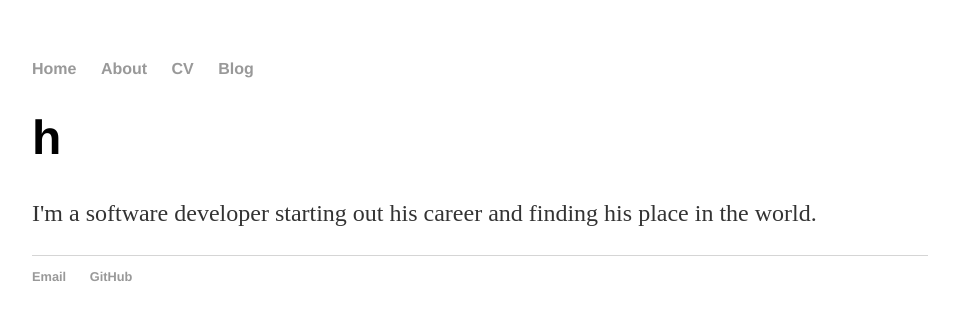
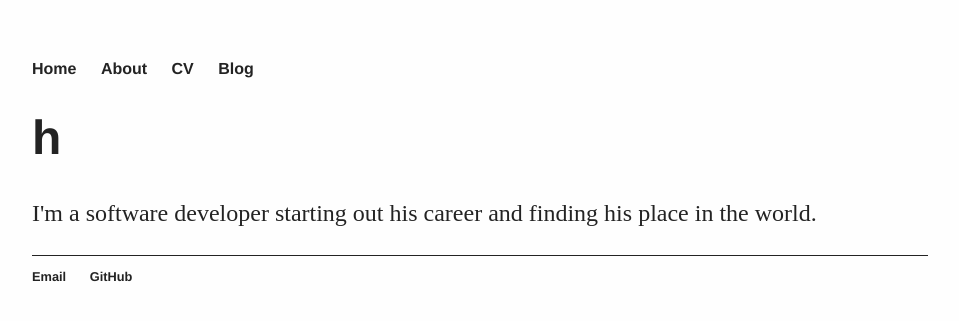
Before and after one commit to victorvalenca/victorvalenca.github.io, a Jekyll site: the page built from index.html, in a window 1280 px wide. Shown: the top 321 px of the page, without its empty margins (160-1119 px from the left). Built offline with Jekyll 4.4.1, drawn with Linux system fonts in a browser that asks for light colours.

Commit message:
dark vs light battle GO

```diff
--- a/css/main.css
+++ b/css/main.css
@@ -1,6 +1,21 @@
+@media (prefers-color-scheme: dark) {
+    body {
+        background-color: #232323;
+        color: #FEFEFE;
+    }
+    footer {
+        color: #d5d5d5;
+    }
+    a {
+        color: #d5d5d5;
+    }
+}
+
 body {
     margin: 60px auto;
     width: 70%;
+    background-color: #FEFEFE;
+    color: #232323;
 }
 
 nav ul, footer ul {
@@ -17,7 +32,7 @@
 
 a {
     text-decoration: none;
-    color: #999;
+    color: #232323;
 }
 
 a:hover {
@@ -32,11 +47,11 @@
 p {
     font-size: 1.5em;
     line-height: 1.4em;
-    color: #333;
+    color: #232323;
 }
 
 footer {
-    border-top: 1px solid #d5d5d5;
+    border-top: 1px solid #232323;
     font-size: .8em;
 }
 
```
